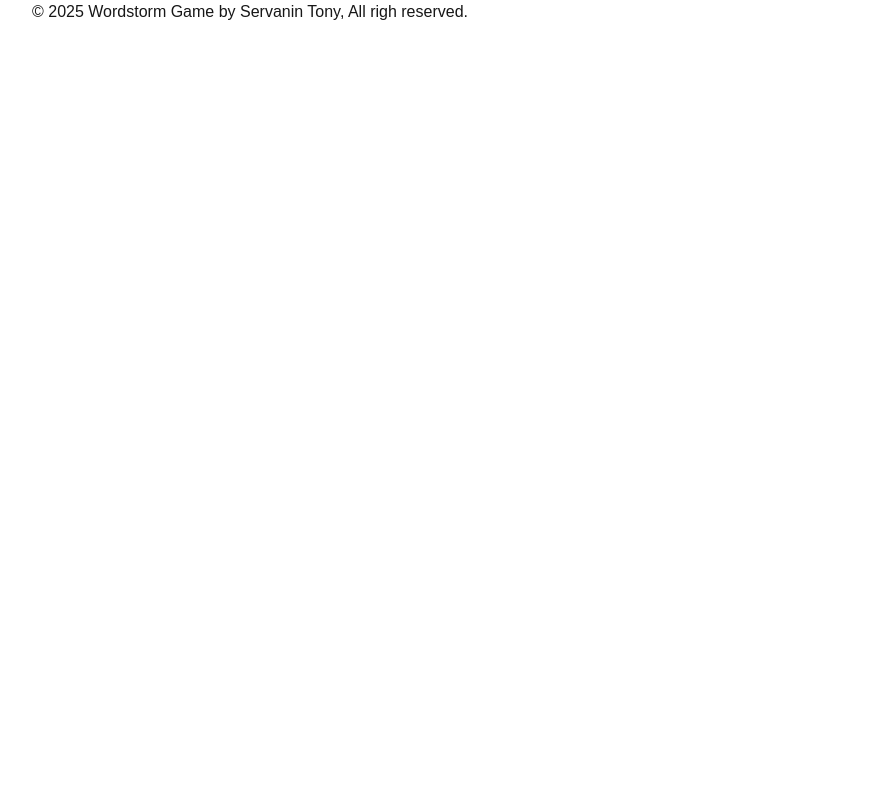
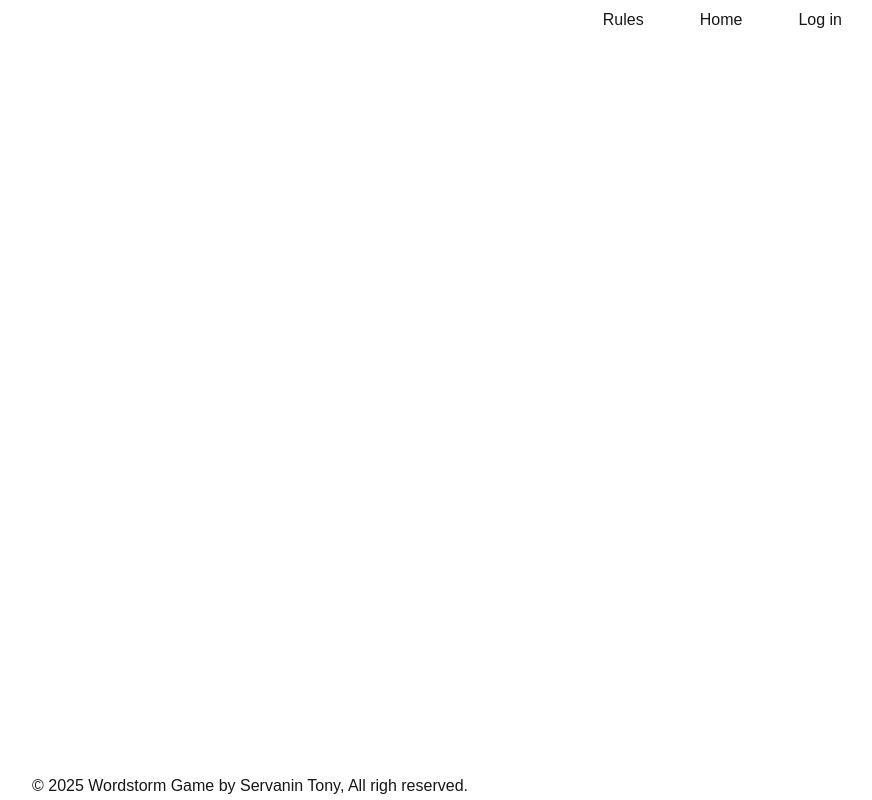
Before and after one commit to Tonysoossa/wordstorm, a Next.js app: page / in a window 1280 px wide. Shown: the whole page, without its empty margins (390-1262 px from the left). Built offline with nearby package versions, Linux system fonts and the light colour scheme.

Commit message:
setting docs

```diff
--- a/app/components/Footer.tsx
+++ b/app/containers/Footer.tsx
@@ -1,7 +1,7 @@
 export default function Footer() {
   return (
     <footer>
-      <div className="container mx-auto px-4 text-center">
+      <div className="absolute bottom-0 left-0 right-0 z-50 flex justify-center pb-0.5">
         &copy; {new Date().getFullYear()} Wordstorm Game by Servanin Tony, All
         righ reserved.
       </div>
--- /dev/null
+++ b/app/containers/Nav.tsx
@@ -0,0 +1,9 @@
+export default function NavBar() {
+  return (
+    <nav className="flex justify-end gap-14">
+      <a className="cursor-pointer">Rules</a>
+      <a className="cursor-pointer">Home</a>
+      <a className="cursor-pointer">Log in</a>
+    </nav>
+  );
+}
--- a/app/layout.tsx
+++ b/app/layout.tsx
@@ -1,7 +1,7 @@
 import type { Metadata } from "next";
 import { Geist, Geist_Mono } from "next/font/google";
-import Footer from "@/app/components/Footer";
-
+import Footer from "@/app/containers/Footer";
+import NavBar from "./containers/Nav";
 import "./globals.css";
 
 const geistSans = Geist({
@@ -27,9 +27,12 @@ export default function RootLayout({
   return (
     <html lang="en">
       <body
-        className={`${geistSans.variable} ${geistMono.variable} antialiased`}
+        className={`${geistSans.variable} ${geistMono.variable} antialiased pr-12 pl-12 pt-2`}
       >
-        {children}
+        <NavBar />
+        <main className="flex-grow container mx-auto px-4 py-20">
+          {children}
+        </main>
         <Footer />
       </body>
     </html>
--- a/app/page.tsx
+++ b/app/page.tsx
@@ -2,7 +2,7 @@
 export default function Home() {
   return (
     <div>
-      <main></main>
+
     </div>
   );
 }
```
Also changed, not shown: app/pages/Home.tsx (added), app/pages/Login.tsx (added), app/pages/Rules.tsx (added).
